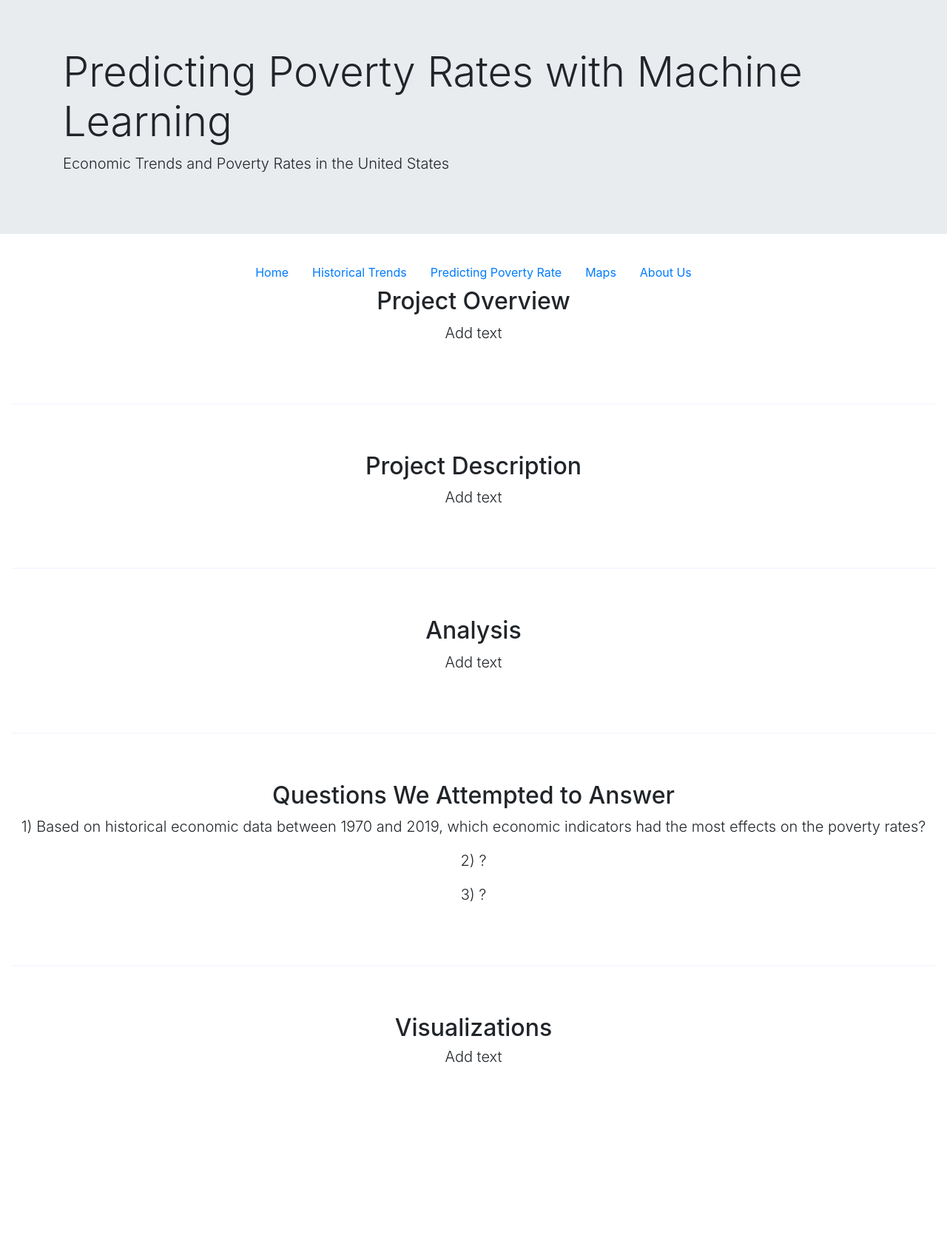
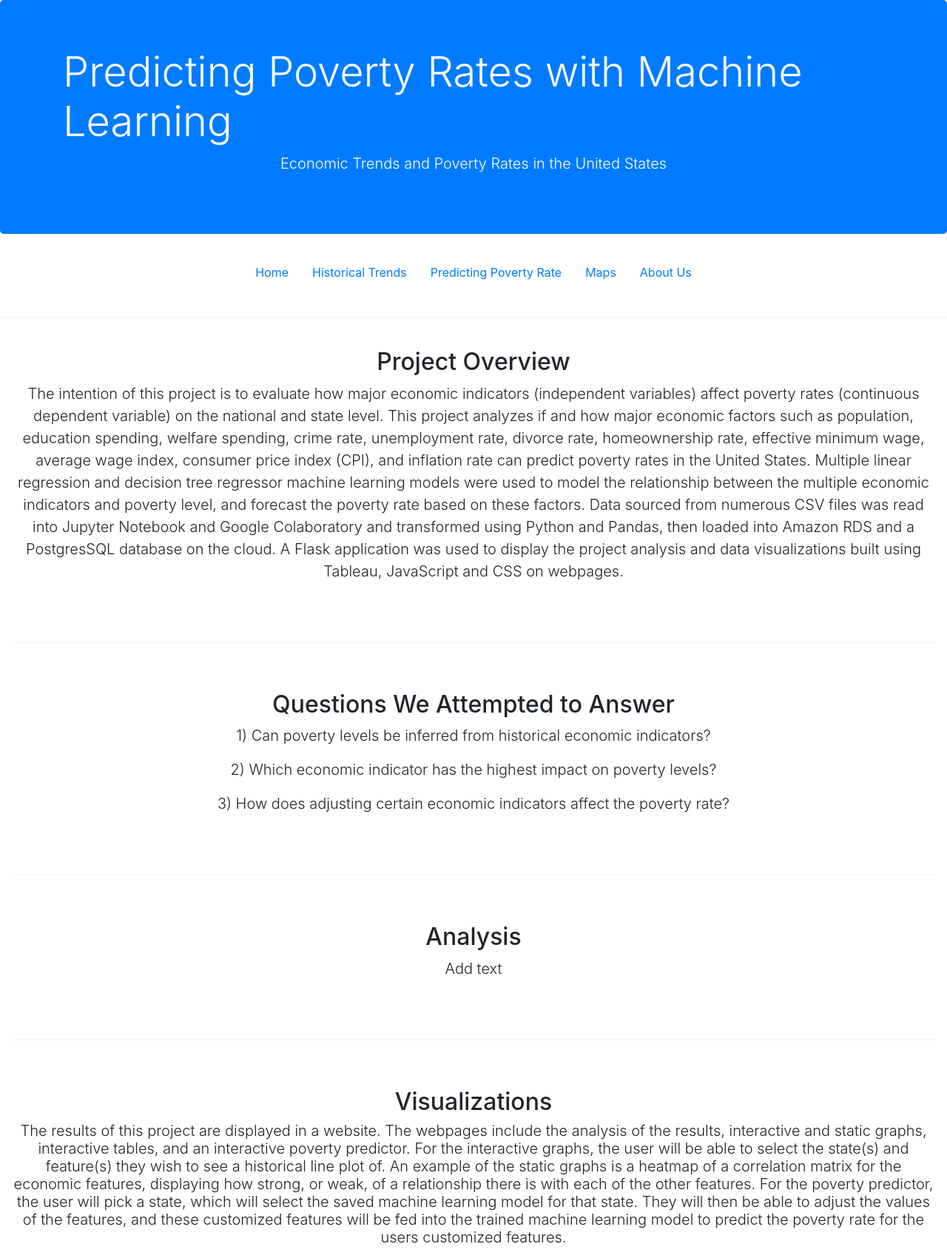
Before and after one commit to taytaka/Poverty_and_Minimum_Wage, a Flask app: page / in a window 1280 px wide. Shown: the part 16-1716 px from the top of the page at 74% size. Before the commit the page ends 1452 px from the top, so only its background shows below. Run offline with Flask 2, Linux system fonts and the light colour scheme; some libraries are stand-ins or nearby versions.

Commit message:
Added updated index1.html file changes.

```diff
--- a/Visualtizations/webpage/templates/index1.html
+++ b/Visualtizations/webpage/templates/index1.html
@@ -20,6 +20,7 @@
     <!-- Importing Bootstrap CSS -->
 	<link rel="stylesheet" href="https://stackpath.bootstrapcdn.com/bootstrap/4.4.1/css/bootstrap.min.css" integrity="sha384-Vkoo8x4CGsO3+Hhxv8T/Q5PaXtkKtu6ug5TOeNV6gBiFeWPGFN9MuhOf23Q9Ifjh" crossorigin="anonymous">
 
+
 	<!-- Importing the other links -->
 	<script src="https://code.jquery.com/jquery-3.4.1.slim.min.js" integrity="sha384-J6qa4849blE2+poT4WnyKhv5vZF5SrPo0iEjwBvKU7imGFAV0wwj1yYfoRSJoZ+n" crossorigin="anonymous"></script>
     <script src="https://cdn.jsdelivr.net/npm/popper.js@1.16.0/dist/umd/popper.min.js" integrity="sha384-Q6E9RHvbIyZFJoft+2mJbHaEWldlvI9IOYy5n3zV9zzTtmI3UksdQRVvoxMfooAo" crossorigin="anonymous"></script>
@@ -28,18 +29,24 @@
 	<!-- Importing the link to CSS File -->
 	<!-- <link href="../static/css/style.css" rel="stylesheet"> -->
 
+  <style>
+    .jumbotron { color:white; background-color:green;}
+  </style>
+
 </head>
 
 <body>
   <nav></nav>
     <nav class="navbar navbar-expand-lg navbar-dark bg-primary"></nav>
-    <div class="jumbotron jumbotron-fluid">
+    <div class="jumbotron jumbotron-fluid, bg-primary">
       <div class="container">
       <h1 class="display-4">Predicting Poverty Rates with Machine Learning </h1>
-      <p class="lead">Economic Trends and Poverty Rates in the United States</p>
+        <ul class="nav justify-content-center">
+        <p class="lead">Economic Trends and Poverty Rates in the United States</p>
     </div>
   </div>
 
+  <div class="container"></div>
   <ul class="nav justify-content-center">
     <li class="nav-item">
       <a class="nav-link active" href="/">Home</a>
@@ -58,22 +65,30 @@
       </li>
   </ul>
 
+  <br>
+  <hr style="border: 1px solid #F8F8FF;" />
+<br>
   <!-- Start About Section 1-->
 <div class="container-fluid padding">
   <div class="row welcome text-center">
     <hr>
     <div class="col-12">
       <h2>Project Overview</h2>
-      <p class="lead"> Add text</p>
+      <p class="lead"> The intention of this project is to evaluate how major economic indicators (independent variables) affect poverty rates (continuous dependent variable) on the national and state level. This project analyzes if and how major economic factors such as population, education spending, welfare spending, crime rate, unemployment rate, divorce rate, homeownership rate, effective minimum wage, average wage index, consumer price index (CPI), and inflation rate can predict poverty rates in the United States.
 
+      Multiple linear regression and decision tree regressor machine learning models were used to model the relationship between the multiple economic indicators and poverty level, and forecast the poverty rate based on these factors. Data sourced from numerous CSV files was read into Jupyter Notebook and Google Colaboratory and transformed using Python and Pandas, then loaded into Amazon RDS and a PostgresSQL database on the cloud. A Flask application was used to display the project analysis and data visualizations built using Tableau, JavaScript and CSS on webpages.
+      </p>
       <br>
       <br>
       <hr style="border: 1px solid #F8F8FF;" />
       <br>
       <br>
 
-      <h2>Project Description</h2>
-      <p class="lead"> Add text </p>
+
+      <h2>Questions We Attempted to Answer</h2>
+      <p class="lead">1) Can poverty levels be inferred from historical economic indicators?</p>
+      <p class="lead">2) Which economic indicator has the highest impact on poverty levels?</p>
+      <p class="lead">3) How does adjusting certain economic indicators affect the poverty rate?</p>
 
       <br>
       <br>
@@ -83,19 +98,6 @@
 
       <h2>Analysis</h2>
       <p class="lead">Add text</p>
-
-      <br>
-      <br>
-      <hr style="border: 1px solid #F8F8FF;" />
-      <br>
-      <br>
-
-      <h2>Questions We Attempted to Answer</h2>
-      <p class="lead">1) Based on historical economic data between 1970 and 2019, which economic indicators had the most effects on the poverty rates?</p>
-      <p class="lead">2) ?</p>
-      <p class="lead">3) ?
-      </p>
-
       <br>
       <br>
       <hr style="border: 1px solid #F8F8FF;" />
@@ -103,7 +105,7 @@
       <br>
 
       <h2>Visualizations<h2>
-      <p class="lead">Add text</p>
+      <p class="lead">The results of this project are displayed in a website. The webpages include the analysis of the results, interactive and static graphs, interactive tables, and an interactive poverty predictor. For the interactive graphs, the user will be able to select the state(s) and feature(s) they wish to see a historical line plot of. An example of the static graphs is a heatmap of a correlation matrix for the economic features, displaying how strong, or weak, of a relationship there is with each of the other features. For the poverty predictor, the user will pick a state, which will select the saved machine learning model for that state. They will then be able to adjust the values of the features, and these customized features will be fed into the trained machine learning model to predict the poverty rate for the users customized features.</p>
 
 
 
```
